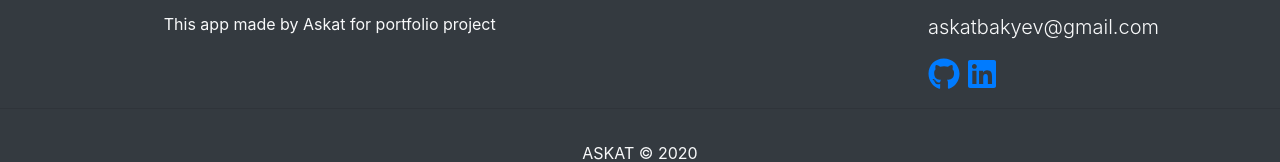
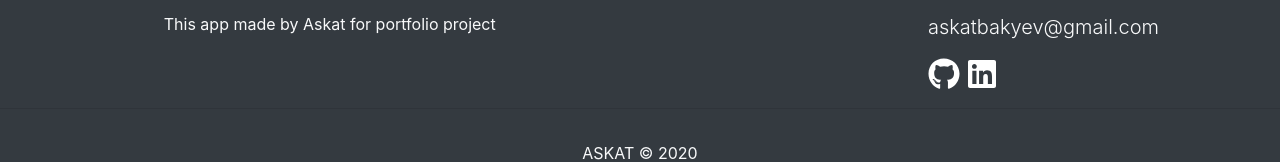
Before and after one commit to Askat08/fit-tracker, a React (Create React App) app in the folder client/: page /user in a window 1280 px wide. Shown: the part 604-766 px from the top of the page. Built offline with nearby package versions, Linux system fonts and the light colour scheme.

Commit message:
link color

```diff
--- a/client/src/components/footer.component.js
+++ b/client/src/components/footer.component.js
@@ -24,7 +24,7 @@ const Footer = props => {
                 href="https://github.com/Askat08"
                 target="_blank"
                 rel="noopener noreferrer"
-                className="mr-1"
+                className="mr-1 text-white"
               >
                 <FontAwesomeIcon icon={faGithub} size="2x" />
               </a>
@@ -32,7 +32,7 @@ const Footer = props => {
                 href="https://www.linkedin.com/in/askat-bakyev/"
                 target="_blank"
                 rel="noopener noreferrer"
-                className="ml-1"
+                className="ml-1 text-white"
               >
                 <FontAwesomeIcon icon={faLinkedin} size="2x" />
               </a>
```
